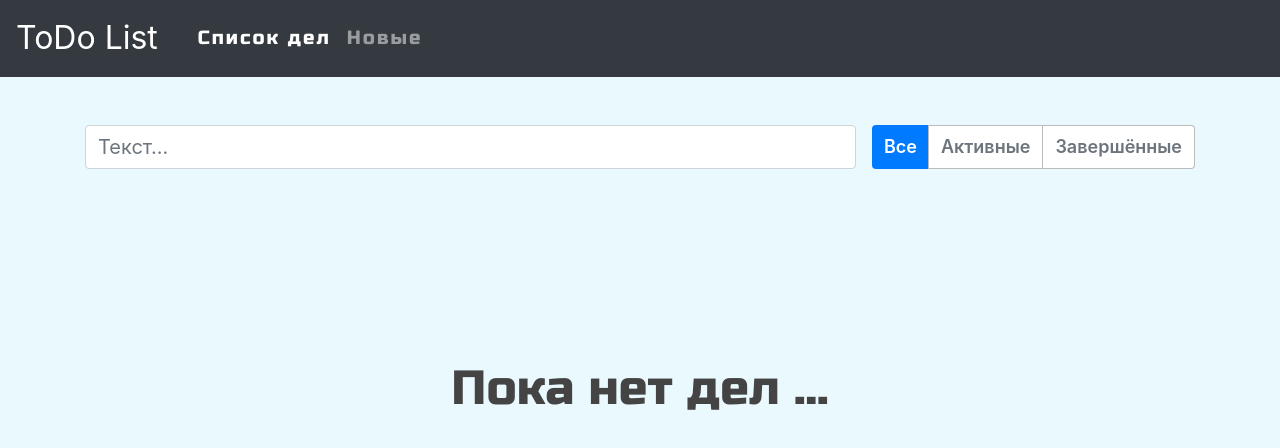
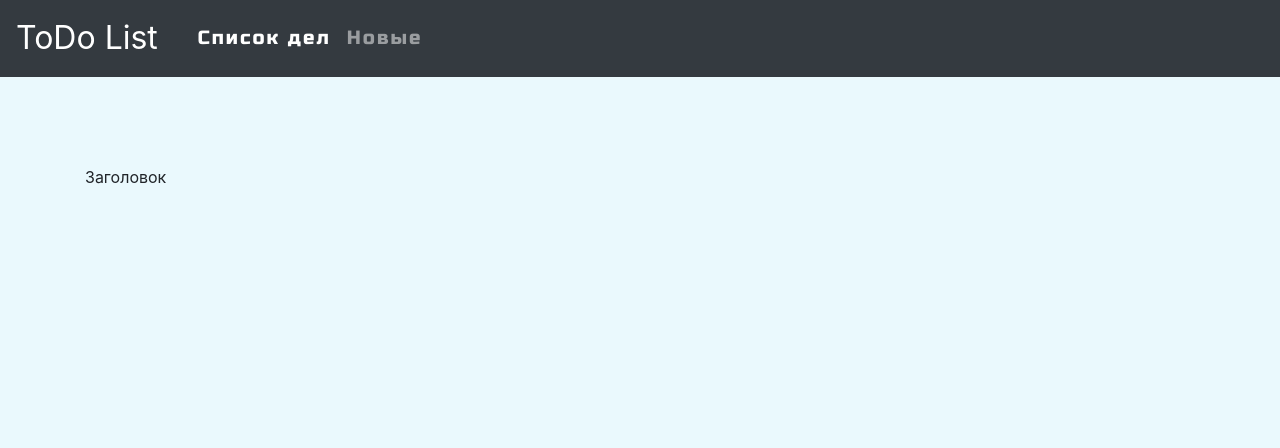
Before and after one commit to SerSurgut/todo, a React (Create React App) app: page /list/1 in a window 1280 px wide. Shown: the top 448 px of the page. Built offline with nearby package versions, Linux system fonts and the light colour scheme; no server answers.

Commit message:
added routing and details tasks

```diff
--- a/src/App.js
+++ b/src/App.js
@@ -5,6 +5,7 @@ import Main from './pages/Main/Main'
 import NewTask from './pages/NewTask/NewTask'
 import NotMatchPage from './pages/NotMatchPage/NotMatchPage'
 import Navbar from './components/Navbar/Navbar'
+import Detail  from "./components/Detail/Detail";
 
 function App() {
 
@@ -14,8 +15,9 @@ function App() {
     <div className="container">
       <Switch>
           <Route path={'/'} exact component={Main}/>
-          <Route path={'/list'} component={List} />
+          <Route path={'/list'} exact component={List} />
           <Route path={'/newtasks'} component={NewTask} />
+          <Route path={'/list/:id'} component={Detail} />
           <Route component={NotMatchPage} />
       </Switch>
     </div>
--- /dev/null
+++ b/src/components/Detail/Detail.js
@@ -0,0 +1,19 @@
+import React, { useState } from 'react';
+import { useParams } from 'react-router-dom';
+
+const Detail = () => {
+    const [show, setShow] = useState(false);
+    const handleClose = () => setShow(false);
+    const handleShow = () => setShow(true);
+
+    const {id} = useParams()
+    const task = JSON.parse(localStorage.getItem(id))
+     return (
+        <div>
+            <h1 className="text-center title">{task&&task.text}</h1>
+            <div className="detail-block">Заголовок</div>
+        </div>
+    );
+};
+
+export default Detail;
--- a/src/components/ListTasks/ListTasks.css
+++ b/src/components/ListTasks/ListTasks.css
@@ -5,7 +5,13 @@
     padding: 0 15px;
     font-size: 20px;
     cursor: pointer;
+    text-decoration: none;
+    color: #444444;
+}
 
+a:hover {
+    color: #444444!important;
+    text-decoration: none!important;
 }
 
 .listItem.active {
--- a/src/components/ListTasks/ListTasks.js
+++ b/src/components/ListTasks/ListTasks.js
@@ -1,12 +1,13 @@
 import React from 'react';
 import { useDispatch } from 'react-redux';
 import { fetchDeleteTaskAC,fetchChangeTaskAC } from "../../redux/fetchAC";
+import {Link, useHistory} from "react-router-dom";
 import './ListTasks.css'
 
 const ListTasks = ({tasks}) => {
-
+    const history = useHistory();
     const dispatch= useDispatch()
-
+    console.log(history);
     return (
         <div>
             <ul className="list-group">
@@ -22,15 +23,16 @@ const ListTasks = ({tasks}) => {
                                             checked={task.status?true:false}/>
                                 </div>
 
-                                <div onClick={(e)=>e.target.classList.toggle("active")}
-                                     className={'flex-grow-1 listItem'}
-                                     id={`text${task.id}`}
-                                     style={task.status?{
+                                <Link to={`/list/${task.id}`}
+                                      className={'flex-grow-1 listItem'}
+                                      onClick={()=>localStorage.setItem(task.id, JSON.stringify(task))}
+                                      id={`text${task.id}`}
+                                      style={task.status?{
                                          textDecoration:"line-through",
                                          fontWeight: '600'
                                          }:null}>
-                                    {task.text}
-                                </div>
+                                     {task.text}
+                                </Link>
 
                                 <button onClick={()=>dispatch(fetchDeleteTaskAC(task.id))}
                                         className="btn btn-outline-danger btn-sm trash"
--- a/src/redux/fetchAC.js
+++ b/src/redux/fetchAC.js
@@ -43,7 +43,7 @@ export const fetchDeleteTaskAC =(payload)=>{
 }
 
 export const fetchChangeTaskAC =(payload)=>{
-    const {status} = payload.tasks.filter(el=> el.id === payload.id)
+    const {status} = payload.tasks.filter(el=> el.id === payload.id)[0]
     return (dispatch)=>{
         fetch(`https://5fd371a78cee610016ae04ca.mockapi.io/tasks/${payload.id}`, {
             method:'PUT',
```
Also changed, not shown: src/components/Detail/Detail.css (added).
